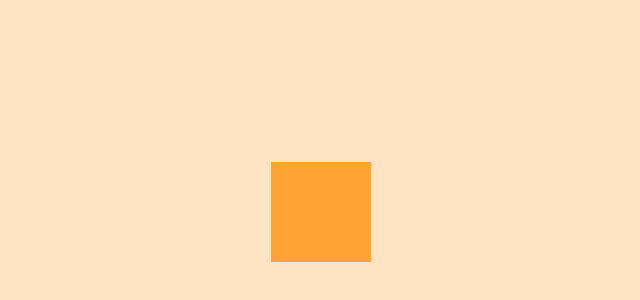
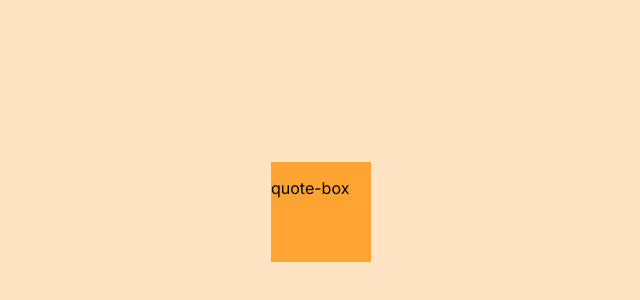
Before and after one commit to will-s-205/random-quote-machine, a JavaScript app: page / in a window 1280 px wide. Shown: the part 188-488 px from the top of the page, without its empty margins (319-959 px from the left). Built offline with nearby package versions, Linux system fonts and the light colour scheme; the HTML template or start-up script is replaced by a standard one.

Commit message:
minor changes

```diff
--- a/src/App.css
+++ b/src/App.css
@@ -2,6 +2,7 @@ body {
   margin: 0;
   box-sizing: border-box;
   font-family: "Inter", sans-serif;
+
 }
 
 .App {
@@ -18,4 +19,7 @@ body {
   background-color: rgb(255, 163, 50);
   width: 100px;
   height: 100px;
+
+  /* align-items: center; */
+  /* justify-content: center; */
 }
--- a/src/components/QuoteBox.js
+++ b/src/components/QuoteBox.js
@@ -1,7 +1,9 @@
 export default function QuoteBox() {
     return (
         <div>
-            <div id="quote-box"></div>
+            <div id="quote-box">
+                <p>quote-box</p>
+            </div>
         </div>
     )
 }
```
